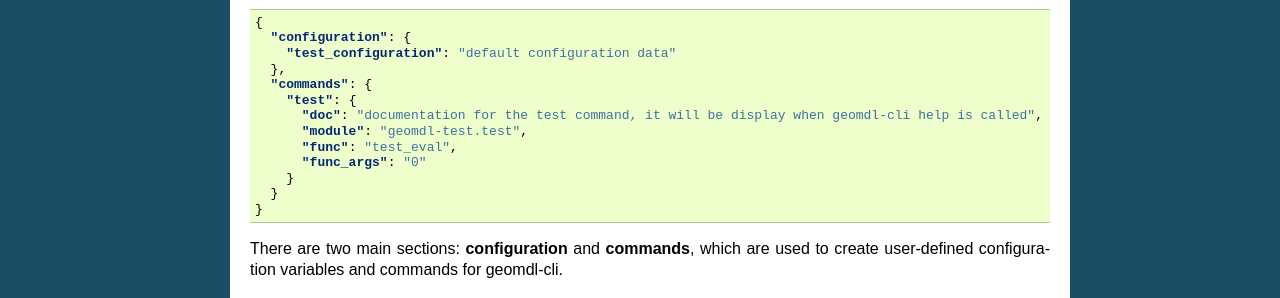
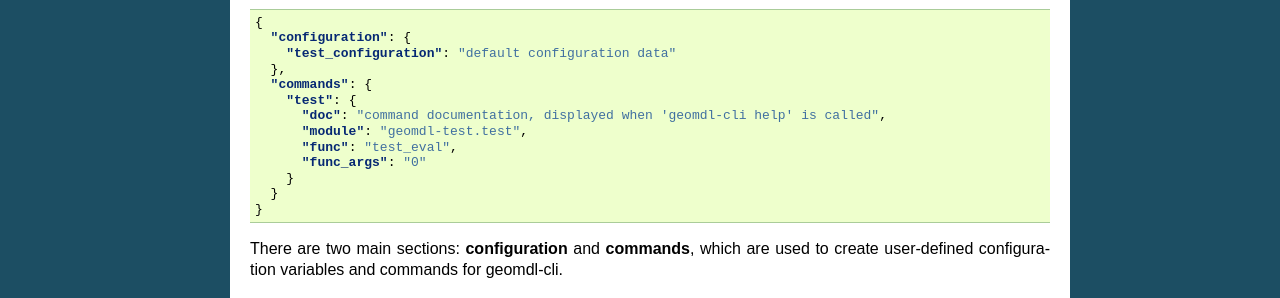
Before and after one commit to orbingol/geomdl-cli, a Sphinx documentation site: the page built from docs/config.rst, in a window 1280 px wide. Shown: the part 471-769 px from the top of the page. Built offline with Sphinx 7.4.7, drawn with Linux system fonts in a browser that asks for light colours; formulas are drawn with MathJax 3.

Commit message:
Fix a visual issue in configuration documentation

```diff
--- a/docs/config.rst
+++ b/docs/config.rst
@@ -28,7 +28,7 @@ The config file is structured as follows:
       },
       "commands": {
         "test": {
-          "doc": "documentation for the test command, it will be display when geomdl-cli help is called",
+          "doc": "command documentation, displayed when 'geomdl-cli help' is called",
           "module": "geomdl-test.test",
           "func": "test_eval",
           "func_args": "0"
```
